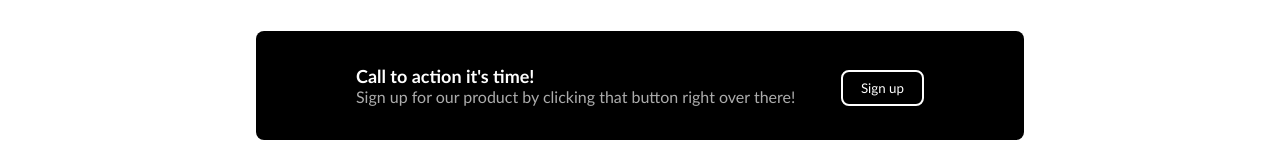
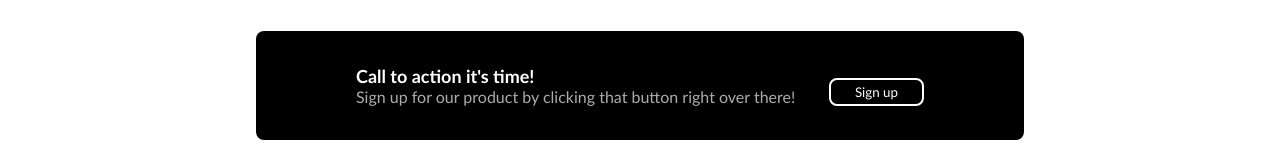
Before and after one commit to michael1-0/odin-landing-page, a plain HTML site: page index.html in a window 1280 px wide. Shown: the part 1381-1541 px from the top of the page. Drawn offline with Linux system fonts and the light colour scheme.

Commit message:
Add finishing touches FINAL

```diff
--- a/styles.css
+++ b/styles.css
@@ -13,6 +13,7 @@
 body {
     display: flex;
     flex-direction: column;
+    background-color: #E3B261;
 }
 
 /* Header */
@@ -51,6 +52,7 @@ header {
 main {
     display: flex;
     flex-direction: column;
+    background-color: white;
 }
 /* Content-1 */
 .content-1 {
@@ -205,7 +207,7 @@ main {
 
 .button-signup {
     align-self: flex-end;
-    padding: 8px 18px;
+    padding: 4px 24px;
     border-radius: 8px;
     color: white;
     border: 2px solid white;
```
